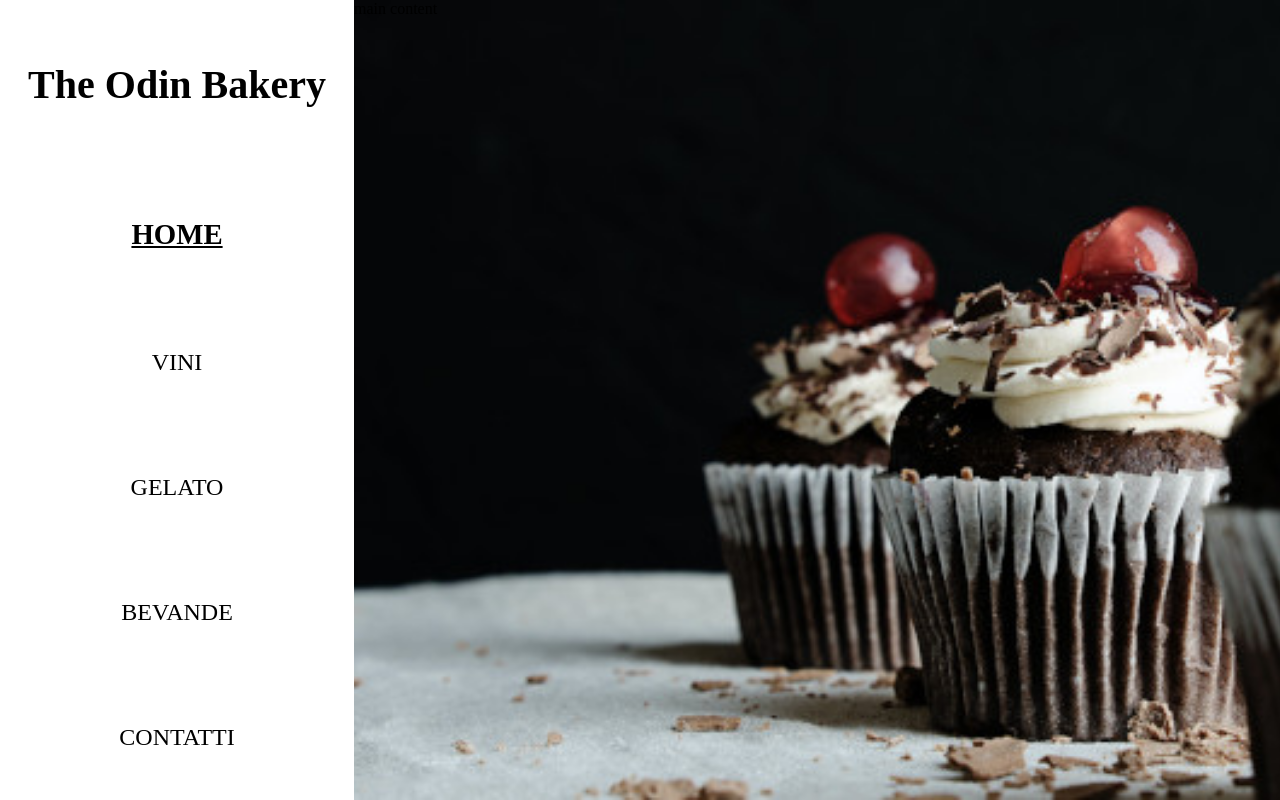
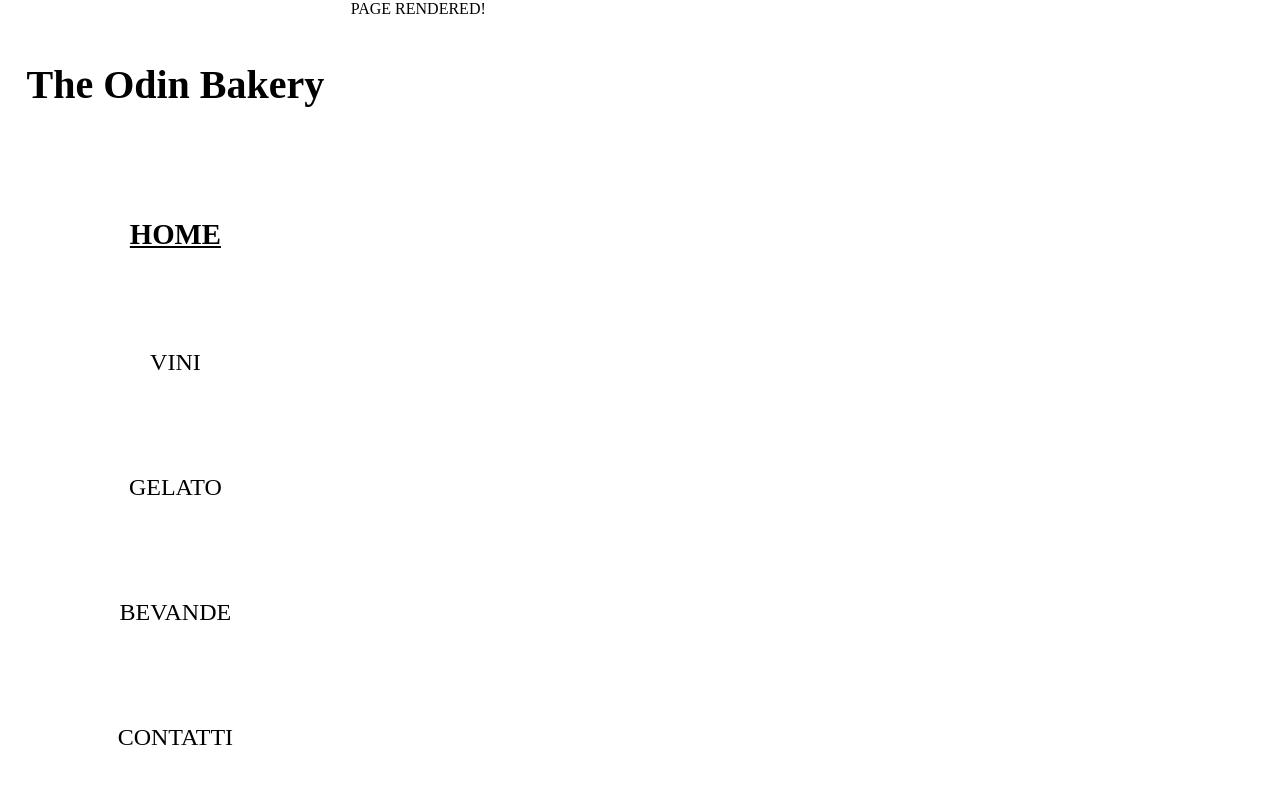
Before and after one commit to rdechiara/restaurant-spa, a website built with webpack: page dist/index.html in a window 1280 px wide. Both pictures are taken after a click on the link "HOME". Built offline with nearby package versions, Linux system fonts and the light colour scheme.

Commit message:
feat: make the menu reactive

```diff
--- a/src/index.js
+++ b/src/index.js
@@ -1 +1,40 @@
-console.log('Testing if configuration is working well...');
+const app = (function (){
+    let menu = null;
+    let target = null;
+
+    function setTargetMenu(id)
+    {
+        menu = document.getElementById(id);
+    }
+    function setTarget(id)
+    {
+        target = document.getElementById(id);
+    }
+    const renderPage = (event) =>
+    {
+        target.style.background = 'none';
+        target.innerHTML = ``;
+        target.textContent = `PAGE RENDERED!`;
+        const links = [...document.querySelectorAll('a')];
+
+       links.forEach((link) =>{
+        link.classList.remove('nav-link-active');
+       });
+        event.target.classList.add('nav-link-active');
+    }
+
+    function setupListeners()
+    {
+       const links = [...document.querySelectorAll('a')];
+
+       links.forEach((link) =>{
+        link.onclick = renderPage;
+       });
+    }
+
+    setupListeners();
+    return {setTargetMenu, setTarget};
+})();
+
+app.setTargetMenu('menu-list');
+app.setTarget('main');
```
Also changed, not shown: dist/index.html, dist/main.js.
